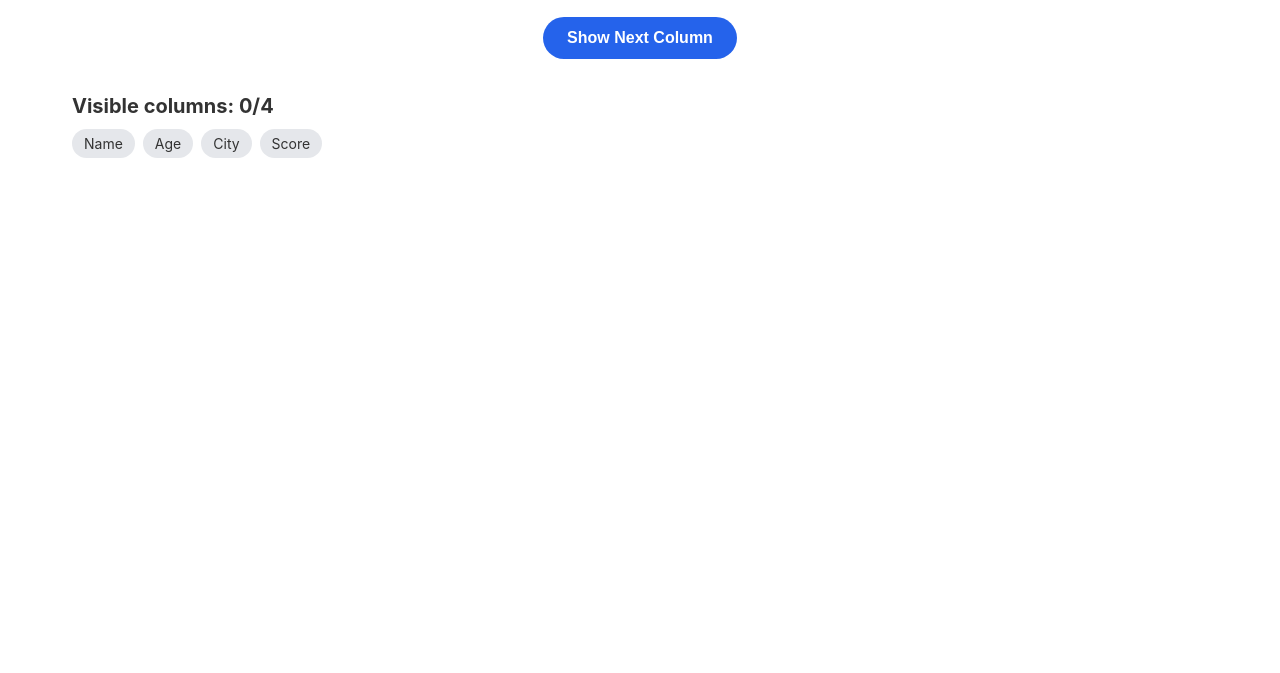
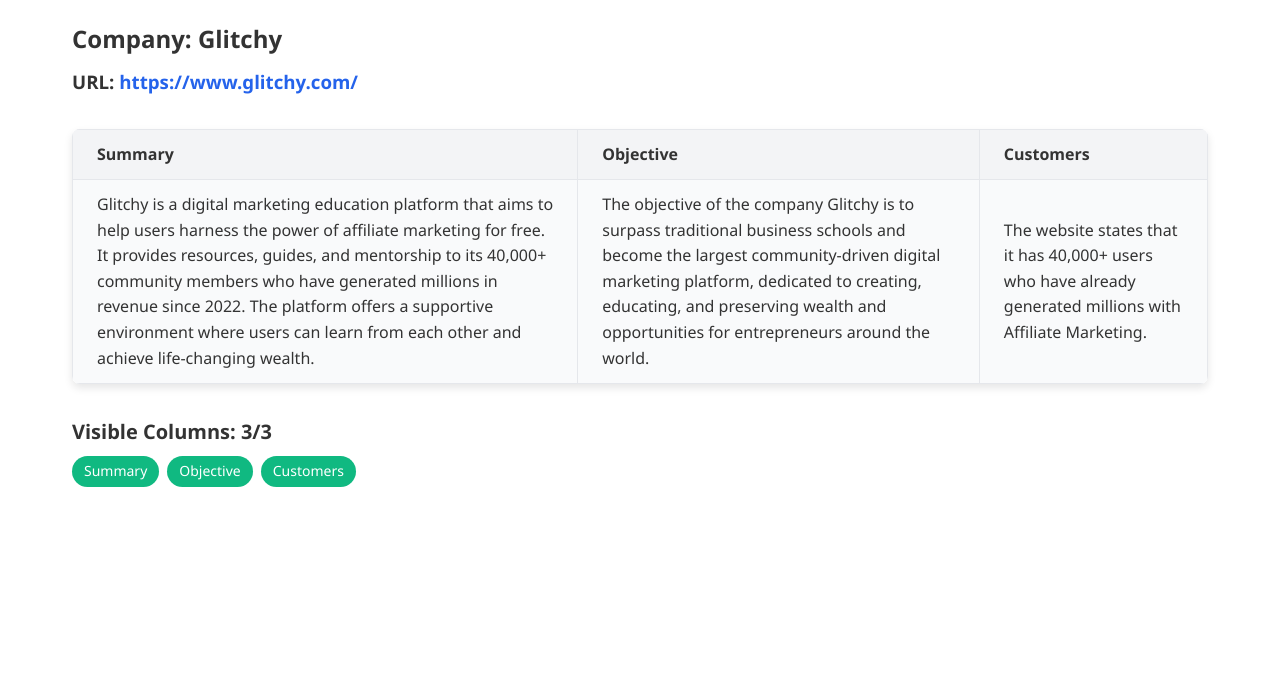
Before and after one commit to Finix-07/Cohesive-Ai, a plain HTML site: page website/index.html in a window 1280 px wide. Shown: the part 127-800 px from the top of the page. Drawn offline with Linux system fonts and the light colour scheme.

Commit message:
Webpage made
 for better visualization of the page and tables completed the webpage

```diff
--- a/website/data.json
+++ b/website/data.json
@@ -1,5 +1,28 @@
-[
-    {"Name": "Alice", "Age": 25, "City": "New York", "Score": 90},
-    {"Name": "Bob", "Age": 30, "City": "Los Angeles", "Score": 85},
-    {"Name": "Charlie", "Age": 35, "City": "Chicago", "Score": 88}
-  ]
+{
+    "company": {
+        "name": "Glitchy",
+        "url": "https://www.glitchy.com/"
+    },
+    "columns": [
+        "Summary",
+        "Objective",
+        "Customers"
+    ],
+    "data": {
+        "Summary": {
+            "content": {
+                "content": "Glitchy is a digital marketing education platform that aims to help users harness the power of affiliate marketing for free. It provides resources, guides, and mentorship to its 40,000+ community members who have generated millions in revenue since 2022. The platform offers a supportive environment where users can learn from each other and achieve life-changing wealth."
+            }
+        },
+        "Objective": {
+            "content": {
+                "content": "The objective of the company Glitchy is to surpass traditional business schools and become the largest community-driven digital marketing platform, dedicated to creating, educating, and preserving wealth and opportunities for entrepreneurs around the world."
+            }
+        },
+        "Customers": {
+            "content": {
+                "content": "The website states that it has 40,000+ users who have already generated millions with Affiliate Marketing."
+            }
+        }
+    }
+}
--- a/website/index.html
+++ b/website/index.html
@@ -1,46 +1,47 @@
 <!DOCTYPE html>
 <html lang="en">
+
 <head>
     <meta charset="UTF-8">
     <meta name="viewport" content="width=device-width, initial-scale=1.0">
     <title>Data Table Viewer</title>
     <link rel="stylesheet" href="styles.css">
 </head>
+
 <body>
     <div class="container">
         <header>
             <h1>Data Table Viewer</h1>
             <div class="controls">
                 <button id="toggleTheme">Toggle Dark Mode</button>
-                <button id="resetColumns" class="reset-btn">Reset</button>
+                <button id="resetTable" class="reset-btn">Reset</button>
             </div>
         </header>
 
+        <!-- Company Information -->
+        <div id="companyInfo" class="company-info">
+            <h2>Company: <span id="companyName"></span></h2>
+            <h3>URL: <a id="companyLink" href="#" target="_blank"></a></h3>
+        </div>
+
+        <!-- Data Table -->
         <div class="table-container">
             <table id="dataTable">
                 <thead>
-                    <tr id="tableHeader">
-                        <!-- Column headers will be added here dynamically -->
-                    </tr>
+                    <tr id="tableHeader"></tr>
                 </thead>
-                <tbody id="tableBody">
-                    <!-- Table rows will be added here dynamically -->
-                </tbody>
+                <tbody id="tableBody"></tbody>
             </table>
         </div>
 
-        <div class="actions">
-            <button id="nextColumn" class="action-btn">Show Next Column</button>
-        </div>
-
+        <!-- Column Status -->
         <div class="column-status">
-            <h2>Visible columns: <span id="columnCounter">0/0</span></h2>
-            <div id="columnPills" class="column-pills">
-                <!-- Column pills will be added here dynamically -->
-            </div>
+            <h2>Visible Columns: <span id="columnCounter">0/0</span></h2>
+            <div id="columnPills" class="column-pills"></div>
         </div>
     </div>
 
     <script src="script.js"></script>
 </body>
+
 </html>
--- a/website/script.js
+++ b/website/script.js
@@ -1,131 +1,112 @@
-document.addEventListener('DOMContentLoaded', function() {
-    // DOM elements
-    const tableHeader = document.getElementById('tableHeader');
-    const tableBody = document.getElementById('tableBody');
-    const nextColumnBtn = document.getElementById('nextColumn');
-    const resetColumnsBtn = document.getElementById('resetColumns');
-    const toggleThemeBtn = document.getElementById('toggleTheme');
-    const columnCounter = document.getElementById('columnCounter');
-    const columnPills = document.getElementById('columnPills');
+// Wait for DOM to load
+document.addEventListener("DOMContentLoaded", () => {
+    fetchData(); // Fetch and display data
+    setupEventListeners(); // Setup dark mode and reset
+});
 
-    // State variables
-    let tableData = [];
-    let allColumns = [];
-    let visibleColumns = [];
+// Fetch and load JSON data
+async function fetchData() {
+    try {
+        const response = await fetch("data.json");
+        const jsonData = await response.json();
 
-    // Load data from JSON file
-    async function loadData() {
-        try {
-            const response = await fetch('data.json');
-            tableData = await response.json();
+        // Support both single and multiple entries
+        if (Array.isArray(jsonData)) {
+            jsonData.forEach(displayTable);
+        } else {
+            displayTable(jsonData);
+        }
+    } catch (error) {
+        console.error("Error loading JSON data:", error);
+    }
+}
 
-            if (tableData.length > 0) {
-                allColumns = Object.keys(tableData[0]);
-                updateColumnPills();
-                updateColumnCounter();
-            }
-        } catch (error) {
-            console.error('Error loading data:', error);
+// Display table from JSON
+function displayTable(data) {
+    const companyName = document.getElementById("companyName");
+    const companyLink = document.getElementById("companyLink");
+    const tableHeader = document.getElementById("tableHeader");
+    const tableBody = document.getElementById("tableBody");
+    const columnPills = document.getElementById("columnPills");
+    const columnCounter = document.getElementById("columnCounter");
 
-            // Fallback to sample data if fetch fails
-            tableData = [
-                {"Name": "Alice", "Age": 25, "City": "New York", "Score": 90},
-                {"Name": "Bob", "Age": 30, "City": "Los Angeles", "Score": 85},
-                {"Name": "Charlie", "Age": 35, "City": "Chicago", "Score": 88}
-            ];
+    // Set company name and URL
+    companyName.textContent = data.company.name || "Unknown";
+    companyLink.textContent = data.company.url || "No URL";
+    companyLink.href = data.company.url || "#";
 
-            allColumns = Object.keys(tableData[0]);
-            updateColumnPills();
-            updateColumnCounter();
-        }
-    }
+    // Clear previous content
+    tableHeader.innerHTML = "";
+    tableBody.innerHTML = "";
+    columnPills.innerHTML = "";
 
-    // Add the next column
-    function addNextColumn() {
-        if (visibleColumns.length < allColumns.length) {
-            const nextColumnIndex = visibleColumns.length;
-            const nextColumn = allColumns[nextColumnIndex];
-            visibleColumns.push(nextColumn);
+    // Create table headers and column pills
+    data.columns.forEach((column, index) => {
+        // Add table headers
+        const th = document.createElement("th");
+        th.textContent = column;
+        th.dataset.index = index; // For toggle reference
+        tableHeader.appendChild(th);
 
-            // Add header cell
-            const headerCell = document.createElement('th');
-            headerCell.textContent = nextColumn;
-            tableHeader.appendChild(headerCell);
+        // Add column pills for visibility toggle
+        const pill = document.createElement("span");
+        pill.className = "column-pill active";
+        pill.textContent = column;
+        pill.dataset.index = index; // Associate with the column
+        pill.addEventListener("click", toggleColumn);
+        columnPills.appendChild(pill);
+    });
 
-            // If this is the first column, create rows for all data
-            if (visibleColumns.length === 1) {
-                tableData.forEach((row, index) => {
-                    const tableRow = document.createElement('tr');
-                    tableRow.id = `row-${index}`;
-                    const cell = document.createElement('td');
-                    cell.textContent = row[nextColumn];
-                    tableRow.appendChild(cell);
-                    tableBody.appendChild(tableRow);
-                });
-            }
-            // Otherwise, add cells to existing rows
-            else {
-                tableData.forEach((row, index) => {
-                    const tableRow = document.getElementById(`row-${index}`);
-                    const cell = document.createElement('td');
-                    cell.textContent = row[nextColumn];
-                    tableRow.appendChild(cell);
-                });
-            }
+    // Create a single row from data
+    const row = document.createElement("tr");
+    data.columns.forEach(column => {
+        const td = document.createElement("td");
+        // Handle nested content structure properly
+        td.textContent = data.data[column]?.content?.content || "N/A";
+        row.appendChild(td);
+    });
+    tableBody.appendChild(row);
 
-            updateColumnPills();
-            updateColumnCounter();
+    // Update visible column count
+    updateColumnCounter();
+}
 
-            // Hide the next button if all columns are shown
-            if (visibleColumns.length === allColumns.length) {
-                nextColumnBtn.classList.add('hidden');
-            }
-        }
-    }
+// Toggle visibility of a column
+function toggleColumn(event) {
+    const index = event.target.dataset.index;
+    const header = document.querySelector(`#tableHeader th:nth-child(${+index + 1})`);
+    const cells = document.querySelectorAll(`#tableBody td:nth-child(${+index + 1})`);
 
-    // Reset all columns
-    function resetColumns() {
-        visibleColumns = [];
-        tableHeader.innerHTML = '';
-        tableBody.innerHTML = '';
-        updateColumnPills();
-        updateColumnCounter();
-        nextColumnBtn.classList.remove('hidden');
-    }
+    // Toggle visibility
+    const isVisible = header.style.display !== "none";
+    header.style.display = isVisible ? "none" : "table-cell";
+    cells.forEach(cell => {
+        cell.style.display = isVisible ? "none" : "table-cell";
+    });
 
-    // Toggle dark/light theme
-    function toggleTheme() {
-        document.body.classList.toggle('dark-mode');
-    }
+    // Toggle active class for pill
+    event.target.classList.toggle("active");
 
-    // Update column pills display
-    function updateColumnPills() {
-        columnPills.innerHTML = '';
-        allColumns.forEach(column => {
-            const pill = document.createElement('span');
-            pill.textContent = column;
-            pill.classList.add('column-pill');
+    // Update the visible column counter
+    updateColumnCounter();
+}
 
-            if (visibleColumns.includes(column)) {
-                pill.classList.add('active');
-            } else {
-                pill.classList.add('inactive');
-            }
+// Update the visible column counter
+function updateColumnCounter() {
+    const activePills = document.querySelectorAll(".column-pill.active").length;
+    const totalPills = document.querySelectorAll(".column-pill").length;
+    document.getElementById("columnCounter").textContent = `${activePills}/${totalPills}`;
+}
 
-            columnPills.appendChild(pill);
-        });
-    }
+// Setup dark mode toggle and reset functionality
+function setupEventListeners() {
+    // Dark mode toggle
+    document.getElementById("toggleTheme").addEventListener("click", () => {
+        document.body.classList.toggle("dark-mode");
+    });
 
-    // Update column counter
-    function updateColumnCounter() {
-        columnCounter.textContent = `${visibleColumns.length}/${allColumns.length}`;
-    }
-
-    // Event listeners
-    nextColumnBtn.addEventListener('click', addNextColumn);
-    resetColumnsBtn.addEventListener('click', resetColumns);
-    toggleThemeBtn.addEventListener('click', toggleTheme);
-
-    // Initialize the app
-    loadData();
-});
+    // Reset button (reloads page)
+    document.getElementById("resetTable").addEventListener("click", () => {
+        location.reload();
+    });
+}
--- a/website/styles.css
+++ b/website/styles.css
@@ -1,3 +1,4 @@
+/* Light Mode Variables */
 :root {
     --bg-color: #ffffff;
     --text-color: #333333;
@@ -13,6 +14,7 @@
     --inactive-pill: #e5e7eb;
 }
 
+/* Dark Mode Variables */
 body.dark-mode {
     --bg-color: #111827;
     --text-color: #ffffff;
@@ -21,13 +23,14 @@
     --button-bg: #3b82f6;
     --button-text: #ffffff;
     --reset-bg: #ef4444;
-    --even-row: #111827;
-    --odd-row: #1f2937;
-    --hover-row: #374151;
+    --even-row: #1a202c;
+    --odd-row: #2d3748;
+    --hover-row: #4a5568;
     --active-pill: #10b981;
     --inactive-pill: #4b5563;
 }
 
+/* Global Reset */
 * {
     margin: 0;
     padding: 0;
@@ -35,24 +38,30 @@
 }
 
 body {
-    font-family: -apple-system, BlinkMacSystemFont, 'Segoe UI', Roboto, Oxygen, Ubuntu, Cantarell, 'Open Sans', 'Helvetica Neue', sans-serif;
+    font-family: 'Segoe UI', Tahoma, Geneva, Verdana, sans-serif;
     background-color: var(--bg-color);
     color: var(--text-color);
-    line-height: 1.5;
+    line-height: 1.6;
     transition: background-color 0.3s, color 0.3s;
 }
 
+/* Main Container */
 .container {
     max-width: 1200px;
-    margin: 0 auto;
+    margin: 2rem auto;
     padding: 2rem;
 }
 
+/* Header */
 header {
     display: flex;
     justify-content: space-between;
     align-items: center;
     margin-bottom: 2rem;
+}
+
+h1 {
+    font-size: 2rem;
 }
 
 button {
@@ -64,11 +73,7 @@
     transition: background-color 0.2s;
 }
 
-.controls {
-    display: flex;
-    gap: 0.5rem;
-}
-
+/* Button Styles */
 #toggleTheme {
     background-color: var(--header-bg);
     color: var(--text-color);
@@ -76,14 +81,39 @@
 
 .reset-btn {
     background-color: var(--reset-bg);
-    color: white;
+    color: var(--button-text);
 }
 
+button:hover {
+    opacity: 0.9;
+}
+
+/* Company Info Section */
+.company-info {
+    margin-bottom: 2rem;
+}
+
+.company-info h2,
+.company-info h3 {
+    margin-bottom: 0.5rem;
+}
+
+.company-info a {
+    color: var(--button-bg);
+    text-decoration: none;
+    font-weight: bold;
+}
+
+.company-info a:hover {
+    text-decoration: underline;
+}
+
+/* Table Container */
 .table-container {
     overflow-x: auto;
+    border-radius: 0.5rem;
+    box-shadow: 0 4px 8px rgba(0, 0, 0, 0.1);
     margin-bottom: 2rem;
-    box-shadow: 0 4px 6px -1px rgba(0, 0, 0, 0.1), 0 2px 4px -1px rgba(0, 0, 0, 0.06);
-    border-radius: 0.5rem;
 }
 
 table {
@@ -115,23 +145,9 @@
     background-color: var(--hover-row);
 }
 
-.actions {
-    display: flex;
-    justify-content: center;
-    margin-bottom: 2rem;
-}
-
-.action-btn {
-    background-color: var(--button-bg);
-    color: var(--button-text);
-    padding: 0.75rem 1.5rem;
-    border-radius: 9999px;
-    font-weight: 600;
-    font-size: 1rem;
-}
-
-.action-btn:hover {
-    opacity: 0.9;
+/* Column Status Section */
+.column-status {
+    margin-top: 1rem;
 }
 
 .column-status h2 {
@@ -145,10 +161,15 @@
     gap: 0.5rem;
 }
 
+/* Pill Styles */
 .column-pill {
     padding: 0.25rem 0.75rem;
     border-radius: 9999px;
     font-size: 0.875rem;
+    cursor: pointer;
+    transition: background-color 0.3s;
+    background-color: var(--inactive-pill);
+    color: var(--text-color);
 }
 
 .column-pill.active {
@@ -156,12 +177,17 @@
     color: white;
 }
 
-.column-pill.inactive {
-    background-color: var(--inactive-pill);
-    color: var(--text-color);
+.column-pill:hover {
+    opacity: 0.8;
 }
 
-/* Hide the next column button when all columns are shown */
-.action-btn.hidden {
-    display: none;
+/* Responsive Design */
+@media (max-width: 768px) {
+    h1 {
+        font-size: 1.5rem;
+    }
+
+    button {
+        padding: 0.4rem 0.8rem;
+    }
 }
```
Also changed, not shown: data.json (+18 -16 lines), data1.json (added, +18 -0 lines).
